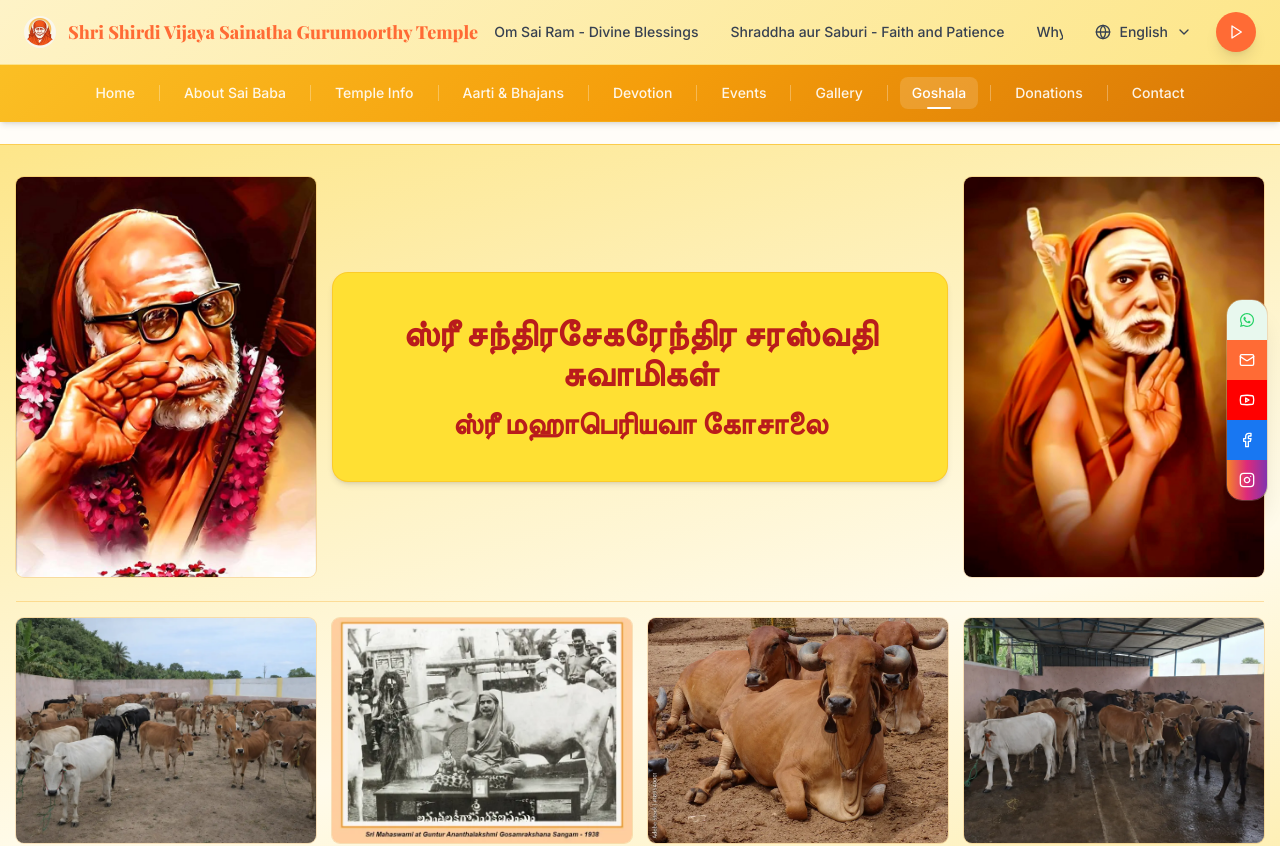
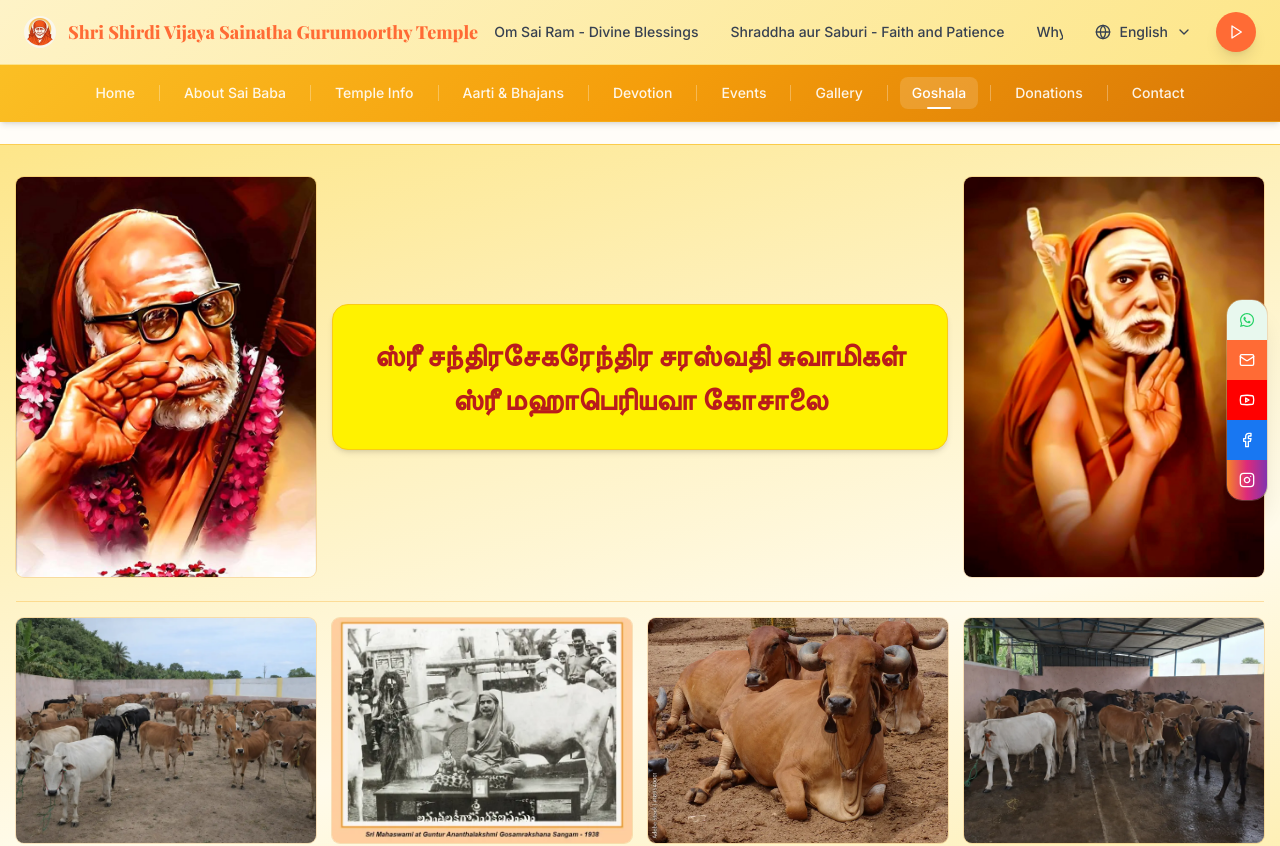
Before and after one commit to vigneshmuthu789/Saibab-1030-v2, a Next.js app: page /goshla in a window 1280 px wide. Shown: the top 846 px of the page. Built offline with nearby package versions, Linux system fonts and the light colour scheme.

Commit message:
Set Goshala card headings to identical font size and background to bright yellow

```diff
--- a/src/app/goshla/page.tsx
+++ b/src/app/goshla/page.tsx
@@ -46,11 +46,11 @@ export default function GoshlaPage() {
             </div>
 
             <div className="order-first w-full min-w-0 lg:order-none lg:col-span-6">
-              <Card className="border-amber-400/60 bg-[#ffe033] rounded-2xl px-6 py-8 text-center shadow-md backdrop-blur-sm sm:px-8 sm:py-10 md:px-12">
-                <h1 className="text-xl sm:text-2xl md:text-3xl lg:text-4xl font-black leading-tight tracking-normal text-red-700 break-words [overflow-wrap:anywhere]">
+              <Card className="border-yellow-400 bg-[#fff200] rounded-2xl px-6 py-6 text-center shadow-md sm:px-8 sm:py-8 md:px-10">
+                <h1 className="text-lg sm:text-xl md:text-2xl lg:text-3xl font-black leading-tight tracking-normal text-red-700 break-words [overflow-wrap:anywhere]">
                   ஸ்ரீ சந்திரசேகரேந்திர சரஸ்வதி சுவாமிகள்
                 </h1>
-                <h2 className="mt-3 text-lg sm:text-xl md:text-2xl lg:text-3xl font-black leading-tight tracking-normal text-red-700 break-words [overflow-wrap:anywhere]">
+                <h2 className="mt-2 text-lg sm:text-xl md:text-2xl lg:text-3xl font-black leading-tight tracking-normal text-red-700 break-words [overflow-wrap:anywhere]">
                   ஸ்ரீ மஹாபெரியவா கோசாலை
                 </h2>
               </Card>
```
